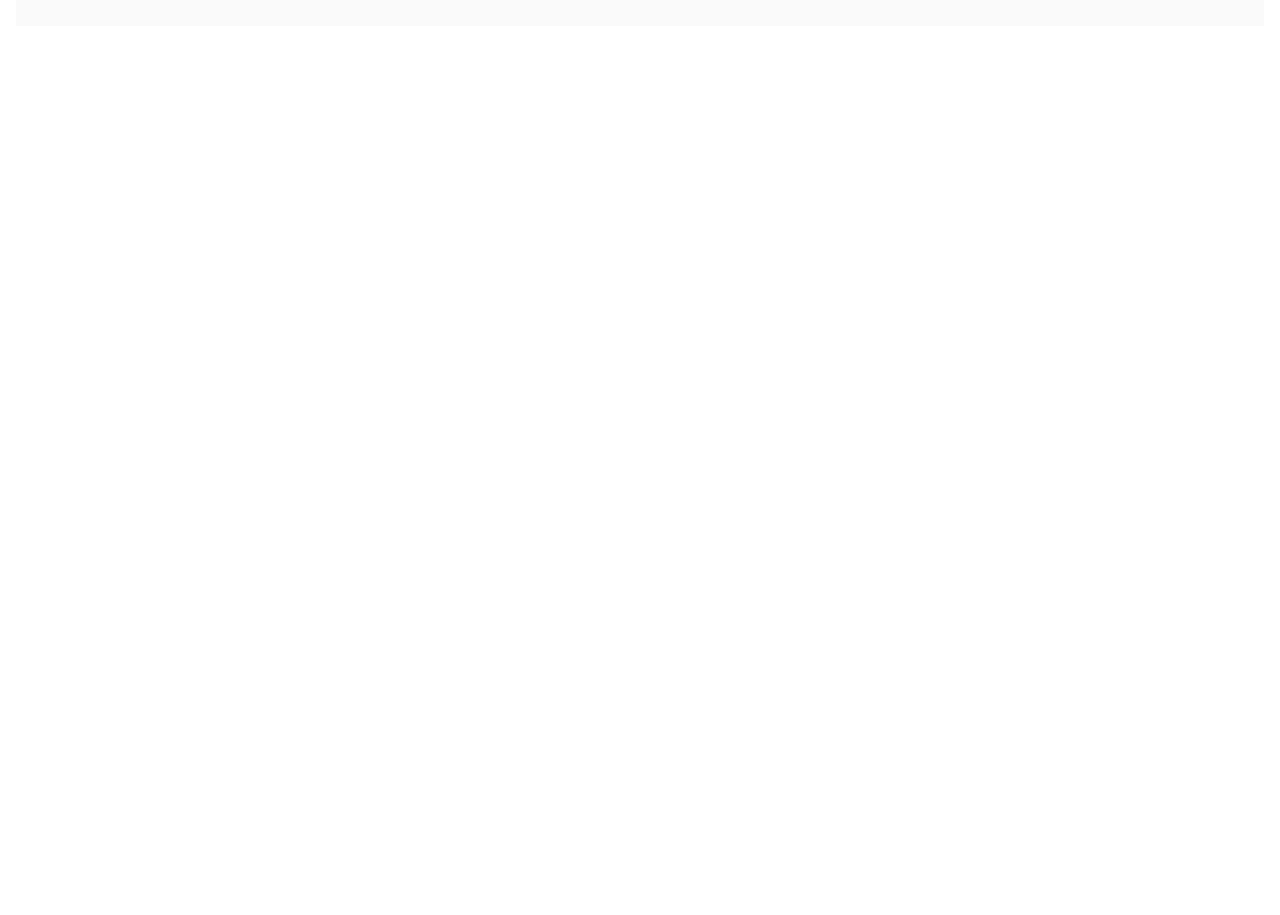
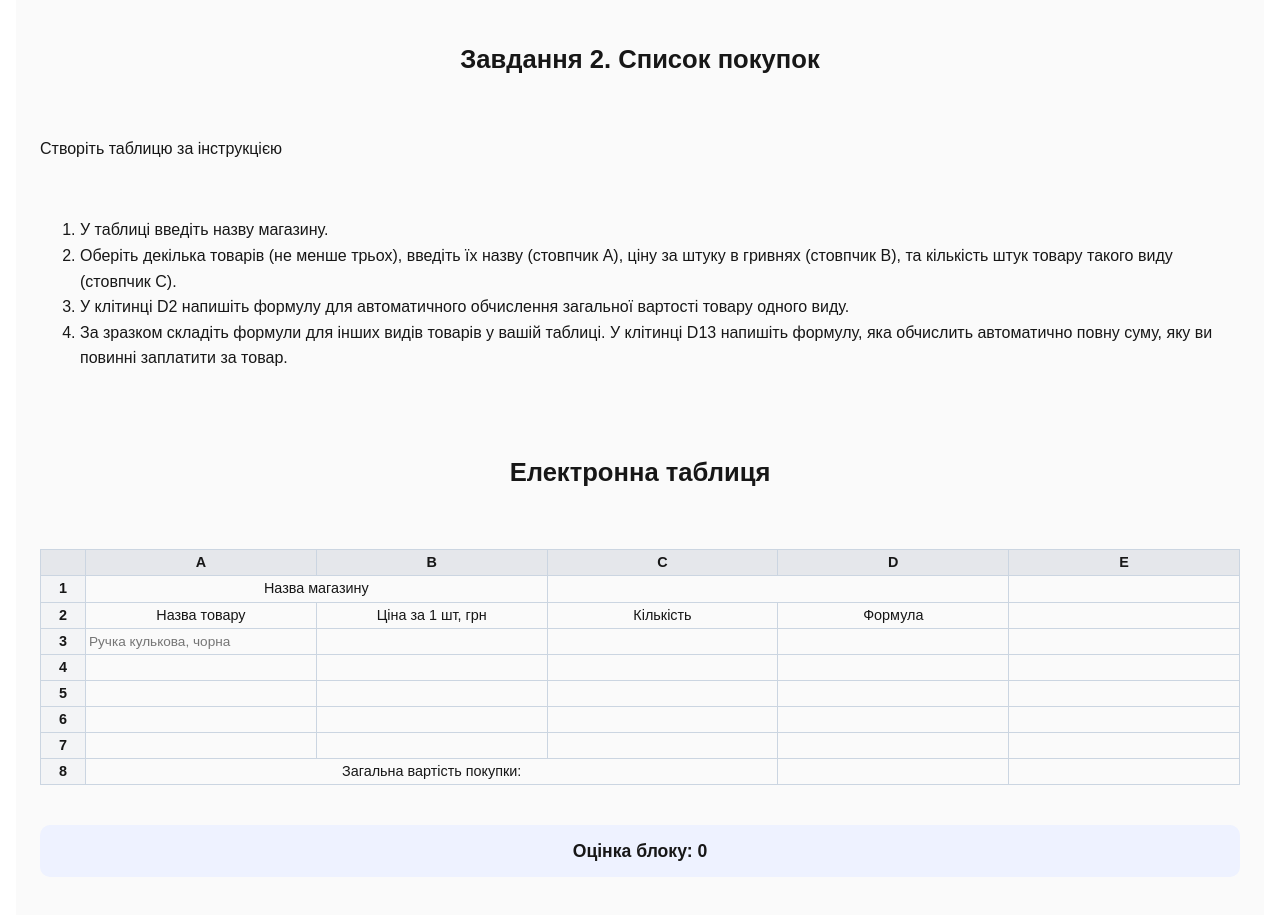
Before and after one commit to ValeriyVinn/samples, a Next.js app: page /page-2 in a window 1280 px wide. Shown: the part 1800-2715 px from the top of the page. Before the commit the page ends 1834 px from the top, so only its background shows below. Built offline with nearby package versions, Linux system fonts and the light colour scheme.

Commit message:
added(page-2): task 2

```diff
--- a/src/app/page-2/page.module.css
+++ b/src/app/page-2/page.module.css
@@ -224,3 +224,59 @@
 .slideWrapper img {
   object-fit: contain;
 }
+
+
+
+/* ===== Spreadsheet ===== */
+
+/* ===== Excel-like table ===== */
+
+.excel {
+  width: 100%;
+  border-collapse: collapse;
+  table-layout: fixed;
+}
+
+/* рамки тільки у клітинок */
+.excel th,
+.excel td {
+  border: 1px solid #cbd5e1;
+  text-align: center;
+  font-size: 0.9rem;
+}
+
+/* input = просто вміст клітинки */
+.excel input {
+  width: 100%;
+  border: none;
+  outline: none;
+  background: transparent;
+  font-size: 0.85rem;
+}
+
+/* фокус як в Excel */
+.excel td:focus-within {
+  background: #eef2ff;
+}
+
+/* заголовки */
+.excel thead th {
+  background: #e5e7eb;
+  font-weight: 700;
+}
+
+.excel tbody th {
+  background: #f3f4f6;
+  font-weight: 600;
+  width: 42px;
+}
+/* ширина стовпчика з номерами */
+.excel th:first-child {
+  width: 42px;
+}
+
+/* всі інші стовпчики (A–E) */
+.excel th:not(:first-child),
+.excel td:not(:first-child) {
+  width: calc((100% - 42px) / 5);
+}
--- a/src/app/page-2/page.tsx
+++ b/src/app/page-2/page.tsx
@@ -4,7 +4,7 @@
 import Image from "next/image";
 import styles from "./page.module.css";
 
-const answers = ["A7:A10", "B2", "D6", "D10:F10", "G4", "G1:G3", "J10"];
+const answers = ["A7:A10", "B2", "D6", "D10:F10", "G4", "J1:J3", "J10"];
 
 const slides = Array.from(
   { length: 10 },
@@ -57,9 +57,67 @@
   if (clicks > 5 && theoryScore === 0) {
     setTheoryScore(1);
   }
+  /* ===== Електронна таблиця ===== */
+
+  const [shopName, setShopName] = useState("");
+
+  const [products, setProducts] = useState(
+    Array.from({ length: 5 }, () => ({
+      name: "",
+      price: "",
+      qty: "",
+      formula: "",
+      correct: false,
+    })),
+  );
+
+  const [totalFormula, setTotalFormula] = useState("");
+  const [totalCorrect, setTotalCorrect] = useState(false);
+
+  const checkProductFormula = (index: number) => {
+    const row = products[index];
+    const expected = `=B${index + 3}*C${index + 3}`;
+
+    const updated = [...products];
+    updated[index].correct = row.formula.replace(/\s/g, "") === expected;
+    setProducts(updated);
+  };
+
+  const checkTotalFormula = () => {
+    const filledRows = products
+      .map((p, i) => (p.name && p.price && p.qty ? `D${i + 3}` : null))
+      .filter(Boolean);
+
+    if (filledRows.length === 0) {
+      setTotalCorrect(false);
+      return;
+    }
+
+    const expected = "=" + filledRows.join("+");
+
+    setTotalCorrect(totalFormula.replace(/\s/g, "") === expected);
+  };
+
+  const filledProducts = products.filter(
+    (p) => p.name && p.price && p.qty,
+  ).length;
+
+  let tableScore = 0;
+
+  if (shopName.trim()) tableScore += 1;
+
+  if (filledProducts >= 1 && filledProducts <= 2) tableScore += 2;
+  if (filledProducts === 3) tableScore += 3;
+  if (filledProducts > 3) tableScore += 4;
+
+  products.forEach((p) => {
+    if (p.correct) tableScore += 2;
+  });
+
+  if (totalCorrect) tableScore += 2;
 
   /* ===== Загальна оцінка ===== */
-  const totalScore = quizSum + theoryScore;
+  const totalScore = quizSum + theoryScore + tableScore;
 
   return (
     <div className={styles.container}>
@@ -131,6 +189,141 @@
       </div>
 
       <div className={styles.sum}>Оцінка блоку: {theoryScore}</div>
+
+      <h2 className={styles.headerTwo}>Завдання 2. Список покупок</h2>
+      <div>Створіть таблицю за інструкцією</div>
+      <ol>
+        <li>У таблиці введіть назву магазину.</li>
+        <li>
+          Оберіть декілька товарів (не менше трьох), введіть їх назву (стовпчик
+          A), ціну за штуку в гривнях (стовпчик В), та кількість штук товару
+          такого виду (стовпчик С).
+        </li>
+        <li>
+          У клітинці D2 напишіть формулу для автоматичного обчислення загальної
+          вартості товару одного виду.
+        </li>
+        <li>
+          За зразком складіть формули для інших видів товарів у вашій таблиці. У
+          клітинці D13 напишіть формулу, яка обчислить автоматично повну суму,
+          яку ви повинні заплатити за товар.
+        </li>
+      </ol>
+
+      <h3 className={styles.headerTwo}>Електронна таблиця</h3>
+
+      <div className={styles.sheet}>
+        <table className={styles.excel}>
+          <thead>
+            <tr>
+              <th></th>
+              <th>A</th>
+              <th>B</th>
+              <th>C</th>
+              <th>D</th>
+              <th>E</th>
+            </tr>
+          </thead>
+
+          <tbody>
+            {/* ===== Row 1 ===== */}
+            <tr>
+              <th>1</th>
+              <td colSpan={2}>Назва магазину</td>
+              <td colSpan={2}>
+                <input
+                  value={shopName}
+                  onChange={(e) => setShopName(e.target.value)}
+                />
+              </td>
+              <td></td>
+            </tr>
+
+            {/* ===== Row 2 ===== */}
+            <tr>
+              <th>2</th>
+              <td>Назва товару</td>
+              <td>Ціна за 1 шт, грн</td>
+              <td>Кількість</td>
+              <td>Формула</td>
+              <td></td>
+            </tr>
+
+            {/* ===== Rows 3–7 ===== */}
+            {products.map((p, i) => (
+              <tr key={i}>
+                <th>{i + 3}</th>
+
+                <td>
+                  <input
+                    placeholder={i === 0 ? "Ручка кулькова, чорна" : ""}
+                    value={p.name}
+                    onChange={(e) => {
+                      const copy = [...products];
+                      copy[i].name = e.target.value;
+                      setProducts(copy);
+                    }}
+                  />
+                </td>
+
+                <td>
+                  <input
+                    value={p.price}
+                    onChange={(e) => {
+                      const copy = [...products];
+                      copy[i].price = e.target.value;
+                      setProducts(copy);
+                    }}
+                  />
+                </td>
+
+                <td>
+                  <input
+                    value={p.qty}
+                    onChange={(e) => {
+                      const copy = [...products];
+                      copy[i].qty = e.target.value;
+                      setProducts(copy);
+                    }}
+                  />
+                </td>
+
+                <td>
+                  <input
+                    // placeholder={`=B${i + 3}*C${i + 3}`}
+                    value={p.formula}
+                    onChange={(e) => {
+                      const copy = [...products];
+                      copy[i].formula = e.target.value;
+                      setProducts(copy);
+                    }}
+                    onBlur={() => checkProductFormula(i)}
+                  />
+                </td>
+
+                <td>{p.correct && "вірно"}</td>
+              </tr>
+            ))}
+
+            {/* ===== Row 8 ===== */}
+            <tr>
+              <th>8</th>
+              <td colSpan={3}>Загальна вартість покупки:</td>
+              <td>
+                <input
+                  // placeholder="=D3+D4"
+                  value={totalFormula}
+                  onChange={(e) => setTotalFormula(e.target.value)}
+                  onBlur={checkTotalFormula}
+                />
+              </td>
+              <td>{totalCorrect && "вірно"}</td>
+            </tr>
+          </tbody>
+        </table>
+      </div>
+
+      <div className={styles.sum}>Оцінка блоку: {tableScore}</div>
     </div>
   );
 }
```
